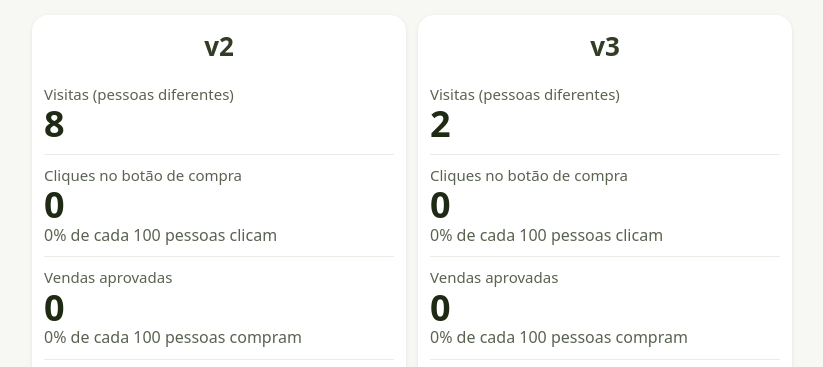
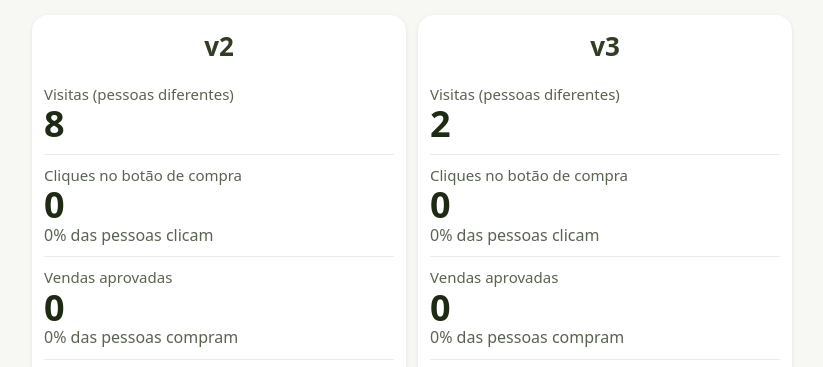
Before and after one commit to edvancjs/arandu-imersao-umbanda, a plain HTML site: page placar-iun13-uklawf/index.html in a window 1280 px wide. Shown: the part 107-474 px from the top of the page, without its empty margins (228-1051 px from the left). Drawn offline with Linux system fonts and the light colour scheme.

Commit message:
placar IUN13: texto mais simples

```diff
--- a/placar-iun13-uklawf/index.html
+++ b/placar-iun13-uklawf/index.html
@@ -44,8 +44,8 @@ h1{font-size:28px;line-height:1.15;margin-bottom:6px}
 (function(){
   var ROT=[
     ["Visitas (pessoas diferentes)","unicos",null],
-    ["Cliques no botão de compra","cliques","taxa_clique","de cada 100 pessoas clicam"],
-    ["Vendas aprovadas","vendas","taxa_conversao","de cada 100 pessoas compram"],
+    ["Cliques no botão de compra","cliques","taxa_clique","das pessoas clicam"],
+    ["Vendas aprovadas","vendas","taxa_conversao","das pessoas compram"],
     ["Custo por venda (estimado)","custo_por_venda",null]
   ];
   function n(x){return x===null||x===undefined?"sem dado":String(x).replace(".",",")}
```
